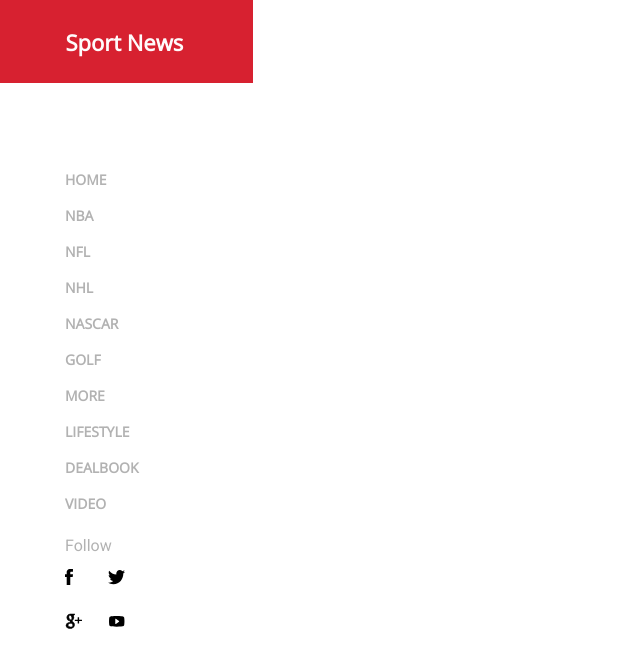
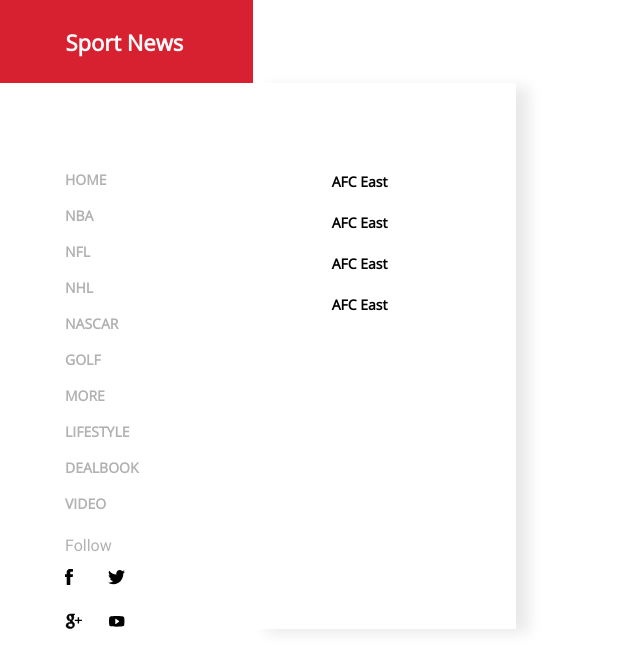
Before and after one commit to dotkurka/SportNewsSite, a React (Create React App) app: page / in a window 1280 px wide. Shown: the top 670 px of the page, without its empty margins (0-640 px from the left). Built offline with nearby package versions, Linux system fonts and the light colour scheme.

Commit message:
feat: add sub sidebar

```diff
--- a/src/App.tsx
+++ b/src/App.tsx
@@ -1,4 +1,5 @@
-import { Logo, SideBar } from './components';
+import { Logo } from './components';
+import SideBarNav from './features/SideBarNav/SideBarNav';
 
 import './styles/App.scss';
 
@@ -6,7 +7,7 @@
   return (
     <div className='App'>
       <Logo />
-      <SideBar />
+      <SideBarNav />
     </div>
   );
 };
--- a/src/components/SideBar/SideBar.scss
+++ b/src/components/SideBar/SideBar.scss
@@ -17,7 +17,6 @@
     cursor: pointer;
     display: flex;
     align-items: center;
-
     text-decoration: none;
     color: $greyCloud;
     position: relative;
--- a/src/components/SideBar/SidebarData.ts
+++ b/src/components/SideBar/SidebarData.ts
@@ -1,12 +1,20 @@
 interface ISidebarData {
   title: string;
   link: string;
+  subItem?: {
+    title: string;
+    link: string;
+  };
 }
 
 export const SidebarData: ISidebarData[] = [
   {
     title: 'NBA',
     link: '/NBA',
+    subItem: {
+      title: 'AFC East',
+      link: '/AFCEast',
+    },
   },
   {
     title: 'NFL',
--- /dev/null
+++ b/src/components/SubSideBar/SubSideBar.scss
@@ -0,0 +1,33 @@
+@import '../../styles/Colors.scss';
+
+.sub-sidebar {
+  background: #ffffff;
+  box-shadow: 13px 4px 14px rgba(0, 0, 0, 0.09);
+  width: 262.5px;
+  font-weight: 400;
+  font-size: 14px;
+  line-height: 19px;
+
+  &-list {
+    margin-top: 78px;
+  }
+
+  &-item {
+    box-sizing: border-box;
+    padding-left: 78.7px;
+    width: 100%;
+    height: 41.05px;
+    cursor: pointer;
+    display: flex;
+    align-items: center;
+    text-decoration: none;
+    color: $black;
+    position: relative;
+    user-select: none;
+
+    &:hover {
+      color: $alizarinCrimson;
+      background: rgba(215, 33, 48, 0.11);
+    }
+  }
+}
--- /dev/null
+++ b/src/components/SubSideBar/SubSideBar.tsx
@@ -0,0 +1,24 @@
+import './SubSideBar.scss';
+
+const SubSideBar = () => {
+  return (
+    <div className='sub-sidebar'>
+      <div className='sub-sidebar-list'>
+        <a className='sub-sidebar-item' href='/blslslld'>
+          AFC East
+        </a>
+        <a className='sub-sidebar-item' href='/blslslld'>
+          AFC East
+        </a>
+        <a className='sub-sidebar-item' href='/blslslld'>
+          AFC East
+        </a>
+        <a className='sub-sidebar-item' href='/blslslld'>
+          AFC East
+        </a>
+      </div>
+    </div>
+  );
+};
+
+export default SubSideBar;
--- a/src/components/index.ts
+++ b/src/components/index.ts
@@ -11,3 +11,5 @@
 export { default as Select } from './Select/Select';
 
 export { default as SideBar } from './SideBar/SideBar';
+
+export { default as SubSideBar } from './SubSideBar/SubSideBar';
--- /dev/null
+++ b/src/features/SideBarNav/SideBarNav.scss
@@ -0,0 +1,3 @@
+.sidebar-nav {
+  display: flex;
+}
--- /dev/null
+++ b/src/features/SideBarNav/SideBarNav.tsx
@@ -0,0 +1,14 @@
+import { SideBar, SubSideBar } from '../../components';
+
+import './SideBarNav.scss';
+
+const SideBarNav = () => {
+  return (
+    <nav className='sidebar-nav'>
+      <SideBar />
+      <SubSideBar />
+    </nav>
+  );
+};
+
+export default SideBarNav;
--- a/src/styles/Colors.scss
+++ b/src/styles/Colors.scss
@@ -19,3 +19,5 @@
 $riverBed: #434c5d;
 $shuttleGrey: #596377;
 $greyCloud: #b2b2b2;
+
+$black: #000000;
```
